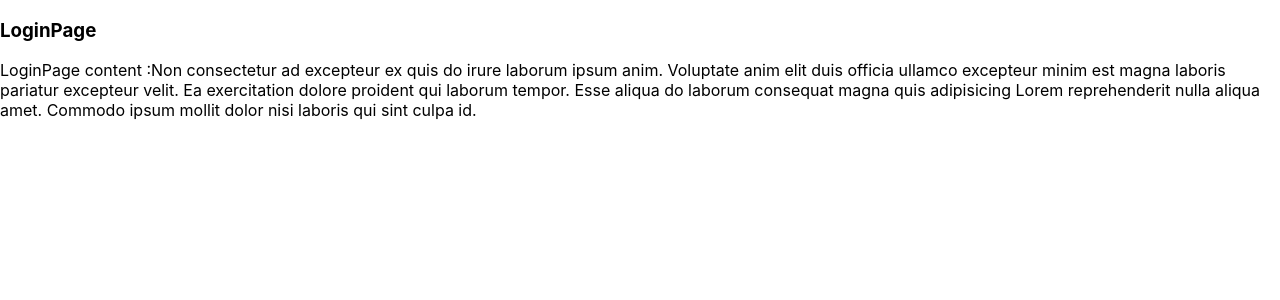
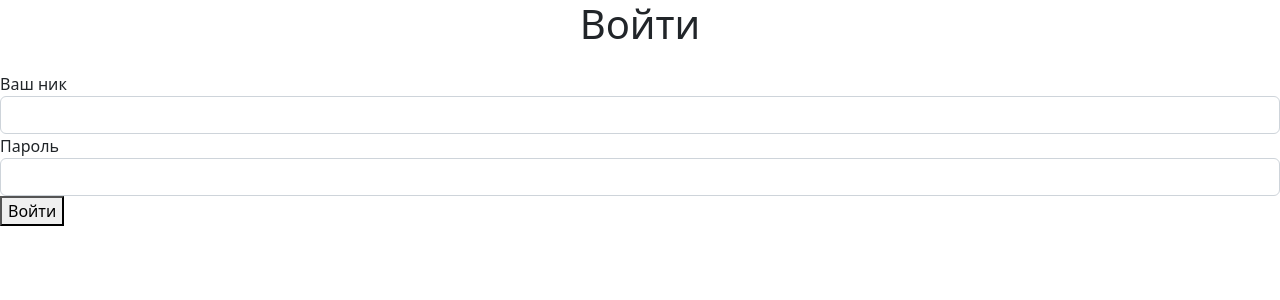
Before and after one commit to IVANn84/frontend-project-12, a React (Create React App) app in the folder frontend/: page /login in a window 1280 px wide. Shown: the top 300 px of the page. Built offline with nearby package versions, Linux system fonts and the light colour scheme.

Commit message:
2 step 1/2 part

```diff
--- a/frontend/package.json
+++ b/frontend/package.json
@@ -10,7 +10,6 @@
     "formik": "^2.4.5",
     "i18next": "^21.9.1",
     "leo-profanity": "^1.6.0",
-    "lorem-ipsum": "^2.0.8",
     "react": "^18.2.0",
     "react-bootstrap": "^2.5.0",
     "react-dom": "^18.2.0",
--- a/frontend/src/App.js
+++ b/frontend/src/App.js
@@ -1,5 +1,6 @@
 import { BrowserRouter, Routes, Route } from 'react-router-dom';
-import { NotFoundPage, PageLogin } from './Components/Pages.jsx';
+import NotFoundPage from './Components/NotFoundPage.jsx';
+import PageLogin from './Components/PageLogin.jsx';
 import MainPage from './Components/MainPage.jsx';
 
 function App() {
--- /dev/null
+++ b/frontend/src/Components/Form.jsx
@@ -0,0 +1,2 @@
+
+// export default FormRegistration;
--- a/frontend/src/Components/MainPage.jsx
+++ b/frontend/src/Components/MainPage.jsx
@@ -1,12 +1,6 @@
-import { Link } from 'react-router-dom';
-
 const MainPage = () => (
-  <nav>
-    <ul>
-      <li>
-        <Link to="/login">LoginPage</Link>
-      </li>
-    </ul>
-  </nav>
+  <>
+    <div>MainPage</div>
+  </>
 );
 export default MainPage;
--- /dev/null
+++ b/frontend/src/Components/NotFoundPage.jsx
@@ -0,0 +1,11 @@
+
+const NotFoundPage  = () => (
+  <>
+    <div>
+      {'NotFoundPage'} content :{'ERROR 404'}
+    </div>
+  </>
+);
+
+
+export default NotFoundPage
--- /dev/null
+++ b/frontend/src/Components/PageLogin.jsx
@@ -0,0 +1,54 @@
+import { Field, Form, Formik, ErrorMessage } from 'formik';
+import * as Yup from 'yup';
+
+const Schema = Yup.object().shape({
+  username: Yup.string()
+    .min(2, 'Минимум 2 буквы')
+    .max(50, 'Максимум 50 букв')
+    .required('Обязательное поле'),
+  passsword: Yup.string()
+    .min(2, 'Минимум 2 буквы')
+    .max(50, 'Максимум 50 букв')
+    .required('Обязательное поле'),
+  email: Yup.string().email('Неверный email').required('Обязательное поле'),
+});
+
+const FormRegistration = () => (
+  <Formik
+    initialValues={{ username: '', password: '' }}
+    validationShema={Schema}
+  >
+    {({ errors, touched }) => (
+      <Form>
+        <h1 className="text-center mb-4">Войти</h1>
+        <div className="form-group">
+          <label htmlFor="username">Ваш ник</label>
+          <Field name="username" className="form-control" />
+          {errors.username && touched.username ? (
+            <div>{errors.username}</div>
+          ) : null}
+        <ErrorMessage
+          component="div"
+          name="username"
+        />
+        </div>
+        <div className="form-group">
+          <label htmlFor="password">Пароль</label>
+          <Field name="password" className="form-control" />
+          {errors.passsword && touched.passsword ? (
+            <div>{errors.passsword}</div>
+          ) : null}
+          <button>Войти</button>
+        <ErrorMessage
+          component="div"
+          name="username"
+        />
+        </div>
+      </Form>
+    )}
+  </Formik>
+);
+
+const PageLogin = () => <FormRegistration />;
+
+export default PageLogin;
--- a/frontend/src/Components/Pages.jsx
+++ /dev/null
@@ -1,12 +0,0 @@
-import { loremIpsum } from 'lorem-ipsum';
-const BuildPage = (name) => (
-  <>
-    <h3>{name}</h3>
-    <div>
-      {name} content :{loremIpsum({ count: 5 })}
-    </div>
-  </>
-);
-
-export const PageLogin = () => BuildPage('LoginPage');
-export const NotFoundPage = () => BuildPage('error 404');
--- a/frontend/src/index.js
+++ b/frontend/src/index.js
@@ -1,8 +1,8 @@
 import React from 'react';
 import ReactDOM from 'react-dom/client';
-import './index.css';
+import 'bootstrap/dist/css/bootstrap.min.css';
 import App from './App';
-import reportWebVitals from './reportWebVitals';
+
 
 const root = ReactDOM.createRoot(document.getElementById('root'));
 root.render(
@@ -10,8 +10,3 @@ root.render(
     <App />
   </React.StrictMode>
 );
-
-// If you want to start measuring performance in your app, pass a function
-// to log results (for example: reportWebVitals(console.log))
-// or send to an analytics endpoint. Learn more: https://bit.ly/CRA-vitals
-reportWebVitals();
--- a/frontend/src/reportWebVitals.js
+++ /dev/null
@@ -1,13 +0,0 @@
-const reportWebVitals = onPerfEntry => {
-  if (onPerfEntry && onPerfEntry instanceof Function) {
-    import('web-vitals').then(({ getCLS, getFID, getFCP, getLCP, getTTFB }) => {
-      getCLS(onPerfEntry);
-      getFID(onPerfEntry);
-      getFCP(onPerfEntry);
-      getLCP(onPerfEntry);
-      getTTFB(onPerfEntry);
-    });
-  }
-};
-
-export default reportWebVitals;
```
Also changed, not shown: 1 other file (tests, documents, lock files or other folders).
